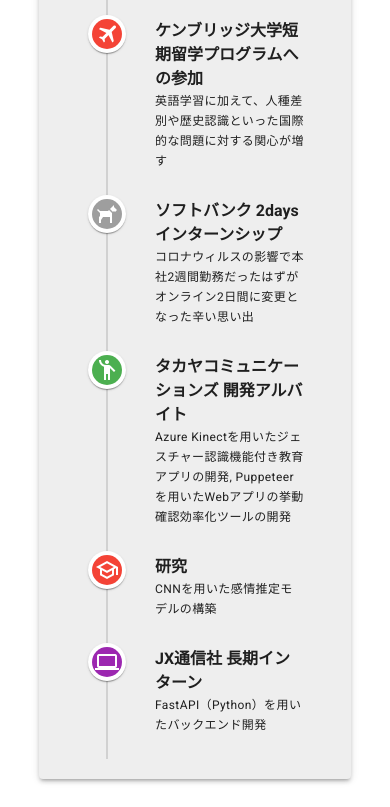
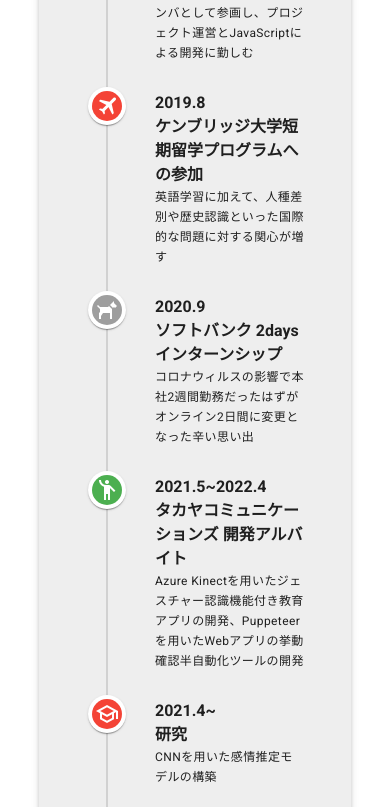
Before and after one commit to Be3751/Be3751.github.io, a Vue app: page /profile in a window 390 px wide. Shown: the part 2177-2984 px from the top of the page. Built offline with nearby package versions, Linux system fonts and the light colour scheme.

Commit message:
added class so that year nums can show up responsively

```diff
--- a/src/components/Experience.vue
+++ b/src/components/Experience.vue
@@ -17,6 +17,7 @@
                     <strong>{{ item.year }}</strong>
                   </v-col>
                   <v-col cols="9">
+                    <strong class="d-flex d-sm-none d-none d-sm-flex d-md-none">{{ item.year }}</strong>
                     <strong>{{ item.main }}</strong>
                     <div class="text-caption">
                       {{ item.caption }}
@@ -77,7 +78,7 @@
           icon: "mdi-human-greeting",
           year: "2021.5~2022.4",
           main: "タカヤコミュニケーションズ 開発アルバイト",
-          caption: "Azure Kinectを用いたジェスチャー認識機能付き教育アプリの開発, Puppeteerを用いたWebアプリの挙動確認効率化ツールの開発",
+          caption: "Azure Kinectを用いたジェスチャー認識機能付き教育アプリの開発、Puppeteerを用いたWebアプリの挙動確認半自動化ツールの開発",
         },
         item8: {
           color: "red",
@@ -91,7 +92,7 @@
           icon: "mdi-laptop",
           year: "2022.4~",
           main: "JX通信社 長期インターン",
-          caption: "FastAPI（Python）を用いたバックエンド開発"
+          caption: "FastAPI，aiohttp（Python）を用いたバックエンド開発、APIテスト、CI環境の作成"
         },
       },
     }),
```
